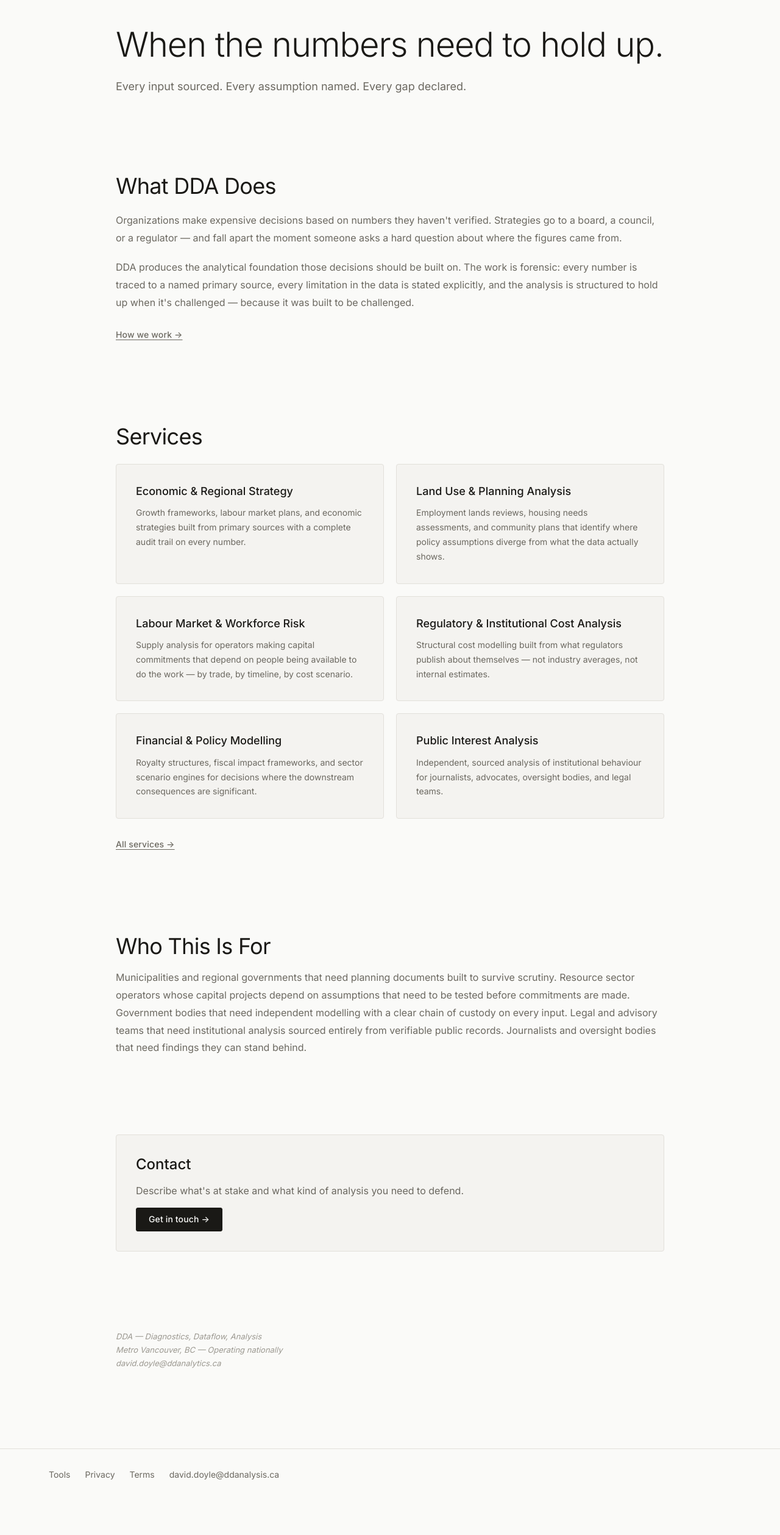
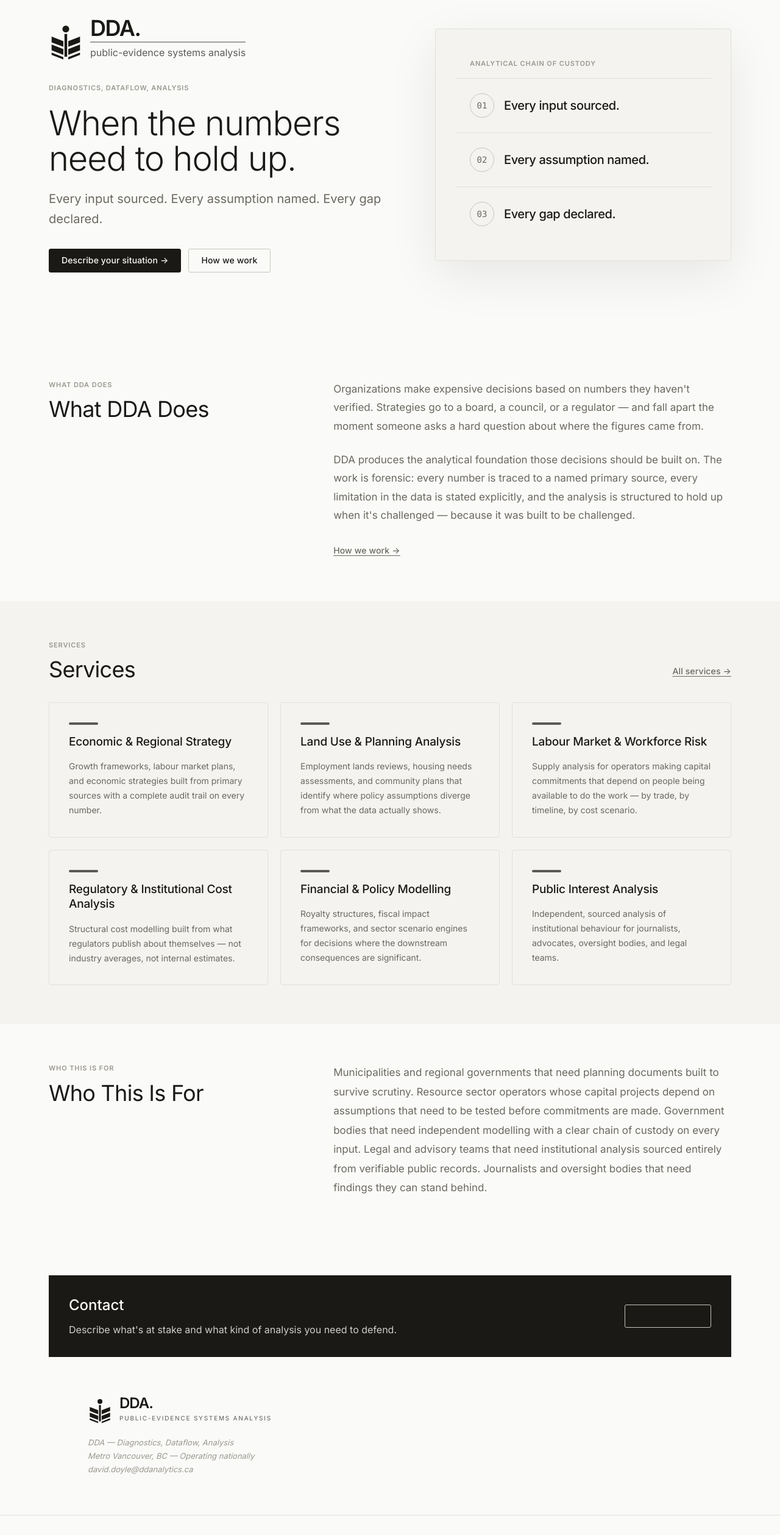
Before and after one commit to davidoyle/DDA, a React (Vite) app: page / in a window 1280 px wide. Shown: the part 140-2658 px from the top of the page at 61% size. Before the commit the page ends 2601 px from the top, so only its background shows below. Built offline with nearby package versions, Linux system fonts and the light colour scheme.

Commit message:
Add sitewide logo and refresh homepage

```diff
--- a/src/components/DdaLogo.tsx
+++ b/src/components/DdaLogo.tsx
@@ -27,7 +27,7 @@ const DdaLogoMark = ({ className = '' }: { className?: string }) => (
 
 const DdaLogo = ({ className = '', compact = false, linkToHome = false }: DdaLogoProps) => {
   const content = (
-    <div className={`inline-flex items-end gap-3 text-[#F3EFE6] ${className}`}>
+    <div className={`inline-flex items-end gap-3 ${className}`}>
       <DdaLogoMark className={compact ? 'h-10 w-10 flex-none' : 'h-14 w-14 flex-none'} />
       <div className="space-y-1">
         <div className="flex items-end gap-2">
@@ -37,11 +37,11 @@ const DdaLogo = ({ className = '', compact = false, linkToHome = false }: DdaLog
         </div>
         {!compact ? (
           <>
-            <div className="h-[2px] w-full bg-[#7382B6]" />
-            <p className="text-sm leading-none text-[#A8B3D8] sm:text-base">public-evidence systems analysis</p>
+            <div className="h-[2px] w-full bg-current opacity-40" />
+            <p className="text-sm leading-none opacity-70 sm:text-base">public-evidence systems analysis</p>
           </>
         ) : (
-          <p className="text-[10px] uppercase tracking-[0.18em] text-[#A8B3D8]">public-evidence systems analysis</p>
+          <p className="text-[10px] uppercase tracking-[0.18em] opacity-70">public-evidence systems analysis</p>
         )}
       </div>
     </div>
--- a/src/components/Layout.tsx
+++ b/src/components/Layout.tsx
@@ -1,5 +1,6 @@
 import { useState } from 'react';
 import { Outlet, Link, useLocation } from 'react-router-dom';
+import DdaLogo from './DdaLogo';
 
 const Layout = () => {
   const [isMobileMenuOpen, setIsMobileMenuOpen] = useState(false);
@@ -17,9 +18,7 @@ const Layout = () => {
     <div className="min-h-screen" style={{ background: 'var(--bg-base)', color: 'var(--text-primary)' }}>
       <nav className="fixed top-0 left-0 right-0 z-[100] h-14 border-b" style={{ background: 'var(--bg-base)', borderColor: 'var(--border)' }}>
         <div className="h-full px-6 lg:px-16 flex items-center justify-between gap-4">
-          <Link to="/" className="text-[18px] font-semibold tracking-[-0.02em]">
-            DDA.
-          </Link>
+          <DdaLogo compact linkToHome className="text-[var(--text-primary)]" />
 
           <div className="hidden md:flex items-center gap-6">
             {navLinks.map((link) => (
@@ -73,11 +72,14 @@ const Layout = () => {
       </main>
 
       <footer className="border-t px-6 lg:px-16 py-8" style={{ borderColor: 'var(--border)' }}>
-        <div className="max-w-[1120px] mx-auto flex flex-wrap items-center gap-6 text-sm" style={{ color: 'var(--text-secondary)' }}>
-          <Link to="/tools" className="hover:underline">Tools</Link>
-          <Link to="/privacy" className="hover:underline">Privacy</Link>
-          <Link to="/terms" className="hover:underline">Terms</Link>
-          <a href="mailto:david.doyle@ddanalysis.ca" className="hover:underline">david.doyle@ddanalysis.ca</a>
+        <div className="max-w-[1120px] mx-auto flex flex-col gap-6 md:flex-row md:items-center md:justify-between text-sm" style={{ color: 'var(--text-secondary)' }}>
+          <DdaLogo compact linkToHome className="text-[var(--text-primary)]" />
+          <div className="flex flex-wrap items-center gap-6">
+            <Link to="/tools" className="hover:underline">Tools</Link>
+            <Link to="/privacy" className="hover:underline">Privacy</Link>
+            <Link to="/terms" className="hover:underline">Terms</Link>
+            <a href="mailto:david.doyle@ddanalysis.ca" className="hover:underline">david.doyle@ddanalysis.ca</a>
+          </div>
         </div>
       </footer>
     </div>
--- a/src/pages/HomePage.tsx
+++ b/src/pages/HomePage.tsx
@@ -1,4 +1,5 @@
 import { Link } from 'react-router-dom';
+import DdaLogo from '../components/DdaLogo';
 
 const services = [
   ['Economic & Regional Strategy', 'Growth frameworks, labour market plans, and economic strategies built from primary sources with a complete audit trail on every number.'],
@@ -10,54 +11,106 @@ const services = [
 ];
 
 const HomePage = () => (
-  <div className="px-6 lg:px-16 py-[var(--space-10)] space-y-[var(--space-10)]">
-    <section className="max-w-[900px] mx-auto space-y-6">
-      <div className="space-y-2">
-        <h1 className="headline-lg">When the numbers need to hold up.</h1>
-      </div>
-      <p className="text-[18px] leading-[1.7]" style={{ color: 'var(--text-secondary)' }}>
+  <div className="overflow-hidden">
+    <section className="relative px-6 py-20 sm:py-24 lg:px-16 lg:py-28">
+      <div className="absolute inset-0 -z-10 bg-[radial-gradient(circle_at_20%_20%,rgba(26,25,22,0.10),transparent_30%),radial-gradient(circle_at_80%_0%,rgba(115,130,182,0.18),transparent_32%)]" />
+      <div className="mx-auto grid max-w-[1120px] items-center gap-10 lg:grid-cols-[1.1fr_0.9fr]">
+        <div className="space-y-8">
+          <DdaLogo className="text-[var(--text-primary)]" />
+          <div className="space-y-5">
+            <p className="eyebrow">Diagnostics, Dataflow, Analysis</p>
+            <h1 className="headline-lg max-w-[780px]">When the numbers need to hold up.</h1>
+            <p className="max-w-[560px] text-[20px] leading-[1.65]" style={{ color: 'var(--text-secondary)' }}>
               Every input sourced. Every assumption named. Every gap declared.
             </p>
+          </div>
+          <div className="flex flex-col gap-3 sm:flex-row">
+            <Link to="/contact" className="btn-primary">Describe your situation →</Link>
+            <Link to="/method" className="btn-secondary">How we work</Link>
+          </div>
+        </div>
+
+        <div className="card relative overflow-hidden p-0 shadow-[0_24px_80px_rgba(0,0,0,0.08)]">
+          <div className="border-b px-6 py-4" style={{ borderColor: 'var(--border)' }}>
+            <p className="eyebrow">Analytical chain of custody</p>
+          </div>
+          <div className="space-y-0 divide-y" style={{ borderColor: 'var(--border)' }}>
+            {['Every input sourced.', 'Every assumption named.', 'Every gap declared.'].map((item, index) => (
+              <div key={item} className="flex items-center gap-4 px-6 py-6" style={{ borderColor: 'var(--border)' }}>
+                <span className="flex h-10 w-10 shrink-0 items-center justify-center rounded-full border font-mono text-sm" style={{ borderColor: 'var(--border-strong)', color: 'var(--text-secondary)' }}>
+                  0{index + 1}
+                </span>
+                <p className="text-xl font-medium tracking-[-0.02em]">{item}</p>
+              </div>
+            ))}
+          </div>
+        </div>
+      </div>
     </section>
 
-    <section className="max-w-[900px] mx-auto space-y-5">
+    <section className="px-6 py-16 lg:px-16">
+      <div className="mx-auto grid max-w-[1120px] gap-8 lg:grid-cols-[0.8fr_1.2fr]">
+        <div>
+          <p className="eyebrow mb-3">What DDA Does</p>
           <h2 className="headline-md">What DDA Does</h2>
-      <p className="text-[16px] leading-[1.8]" style={{ color: 'var(--text-secondary)' }}>
+        </div>
+        <div className="space-y-6">
+          <p className="text-[17px] leading-[1.8]" style={{ color: 'var(--text-secondary)' }}>
             Organizations make expensive decisions based on numbers they haven&apos;t verified. Strategies go to a board, a council, or a regulator — and fall apart the moment someone asks a hard question about where the figures came from.
           </p>
-      <p className="text-[16px] leading-[1.8]" style={{ color: 'var(--text-secondary)' }}>
+          <p className="text-[17px] leading-[1.8]" style={{ color: 'var(--text-secondary)' }}>
             DDA produces the analytical foundation those decisions should be built on. The work is forensic: every number is traced to a named primary source, every limitation in the data is stated explicitly, and the analysis is structured to hold up when it&apos;s challenged — because it was built to be challenged.
           </p>
           <Link to="/method" className="btn-ghost">How we work →</Link>
+        </div>
+      </div>
     </section>
 
-    <section className="max-w-[900px] mx-auto space-y-6">
+    <section className="px-6 py-16 lg:px-16" style={{ background: 'var(--bg-surface)' }}>
+      <div className="mx-auto max-w-[1120px] space-y-8">
+        <div className="flex flex-col justify-between gap-4 md:flex-row md:items-end">
+          <div>
+            <p className="eyebrow mb-3">Services</p>
             <h2 className="headline-md">Services</h2>
-      <div className="grid gap-5 md:grid-cols-2">
+          </div>
+          <Link to="/services" className="btn-ghost">All services →</Link>
+        </div>
+        <div className="grid gap-5 md:grid-cols-2 xl:grid-cols-3">
           {services.map(([title, body]) => (
-          <article key={title} className="card space-y-3">
-            <h3 className="text-[18px] font-medium leading-[1.3]">{title}</h3>
+            <article key={title} className="card group h-full space-y-4 transition duration-150 hover:-translate-y-1 hover:border-[var(--border-strong)]">
+              <div className="h-1 w-12 rounded-full bg-[var(--text-primary)] opacity-70 transition group-hover:w-20" />
+              <h3 className="text-[19px] font-medium leading-[1.3] tracking-[-0.01em]">{title}</h3>
               <p className="text-[14px] leading-[1.7]" style={{ color: 'var(--text-secondary)' }}>{body}</p>
             </article>
           ))}
         </div>
-      <Link to="/services" className="btn-ghost">All services →</Link>
+      </div>
     </section>
 
-    <section className="max-w-[900px] mx-auto space-y-4">
+    <section className="px-6 py-16 lg:px-16">
+      <div className="mx-auto grid max-w-[1120px] gap-8 lg:grid-cols-[0.8fr_1.2fr]">
+        <div>
+          <p className="eyebrow mb-3">Who This Is For</p>
           <h2 className="headline-md">Who This Is For</h2>
-      <p className="text-[16px] leading-[1.8]" style={{ color: 'var(--text-secondary)' }}>
+        </div>
+        <p className="text-[17px] leading-[1.85]" style={{ color: 'var(--text-secondary)' }}>
           Municipalities and regional governments that need planning documents built to survive scrutiny. Resource sector operators whose capital projects depend on assumptions that need to be tested before commitments are made. Government bodies that need independent modelling with a clear chain of custody on every input. Legal and advisory teams that need institutional analysis sourced entirely from verifiable public records. Journalists and oversight bodies that need findings they can stand behind.
         </p>
+      </div>
     </section>
 
-    <section className="max-w-[900px] mx-auto card space-y-4">
+    <section className="px-6 py-16 lg:px-16">
+      <div className="mx-auto grid max-w-[1120px] gap-6 rounded-lg border p-8 md:grid-cols-[1fr_auto] md:items-center" style={{ background: 'var(--text-primary)', borderColor: 'var(--text-primary)', color: 'var(--bg-base)' }}>
+        <div className="space-y-3">
           <h2 className="headline-sm">Contact</h2>
-      <p style={{ color: 'var(--text-secondary)' }}>Describe what&apos;s at stake and what kind of analysis you need to defend.</p>
-      <Link to="/contact" className="btn-primary">Get in touch →</Link>
+          <p className="max-w-[620px] opacity-80">Describe what&apos;s at stake and what kind of analysis you need to defend.</p>
+        </div>
+        <Link to="/contact" className="btn-secondary border-[var(--bg-base)] text-[var(--bg-base)] hover:bg-[var(--bg-base)] hover:text-[var(--text-primary)]">Get in touch →</Link>
+      </div>
     </section>
 
-    <footer className="max-w-[900px] mx-auto text-[13px] leading-[1.7]" style={{ color: 'var(--text-tertiary)' }}>
+    <footer className="mx-auto max-w-[1120px] px-6 pb-16 text-[13px] leading-[1.7] lg:px-16" style={{ color: 'var(--text-tertiary)' }}>
+      <DdaLogo compact className="mb-5 text-[var(--text-primary)]" />
       <p><em>DDA — Diagnostics, Dataflow, Analysis</em></p>
       <p><em>Metro Vancouver, BC — Operating nationally</em></p>
       <p><em>david.doyle@ddanalytics.ca</em></p>
```
Lines whose indentation alone changed are shown as unchanged.
